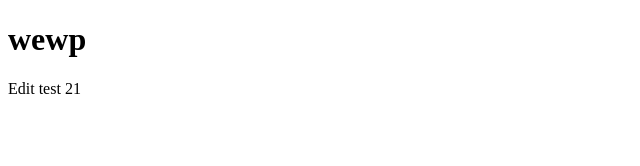
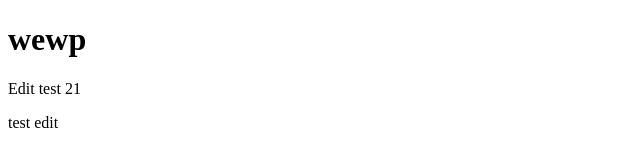
Before and after one commit to Liamp123/MyFirstProject, a plain HTML site: page index.html in a window 1280 px wide. Shown: the full height of the page, 0-640 px from the left. Drawn offline with Linux system fonts and the light colour scheme.

Commit message:
Update index.html

```diff
--- a/index.html
+++ b/index.html
@@ -7,5 +7,6 @@
 <body>
 <h1><b>wewp</b></h1>
 <p>Edit test 21</p>
+    <p> test edit</p>
 </body>
 </html>
```
